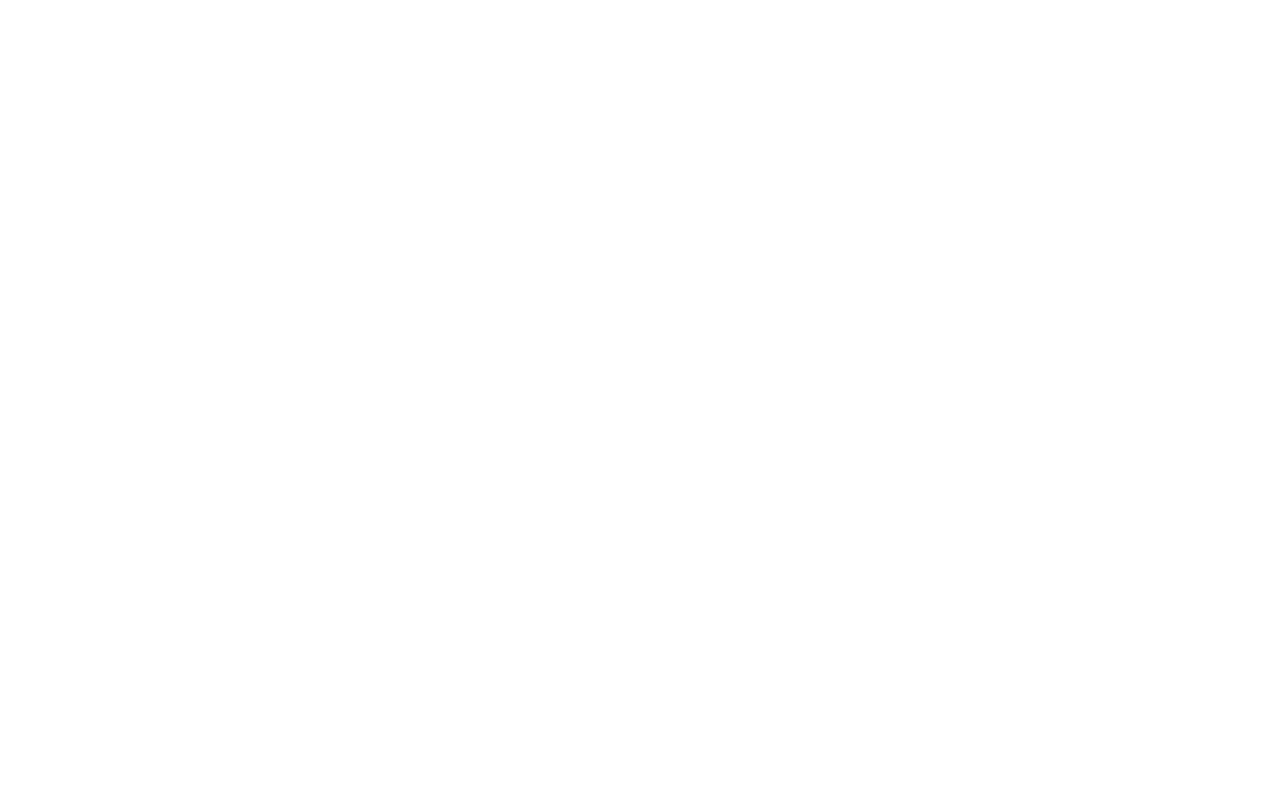
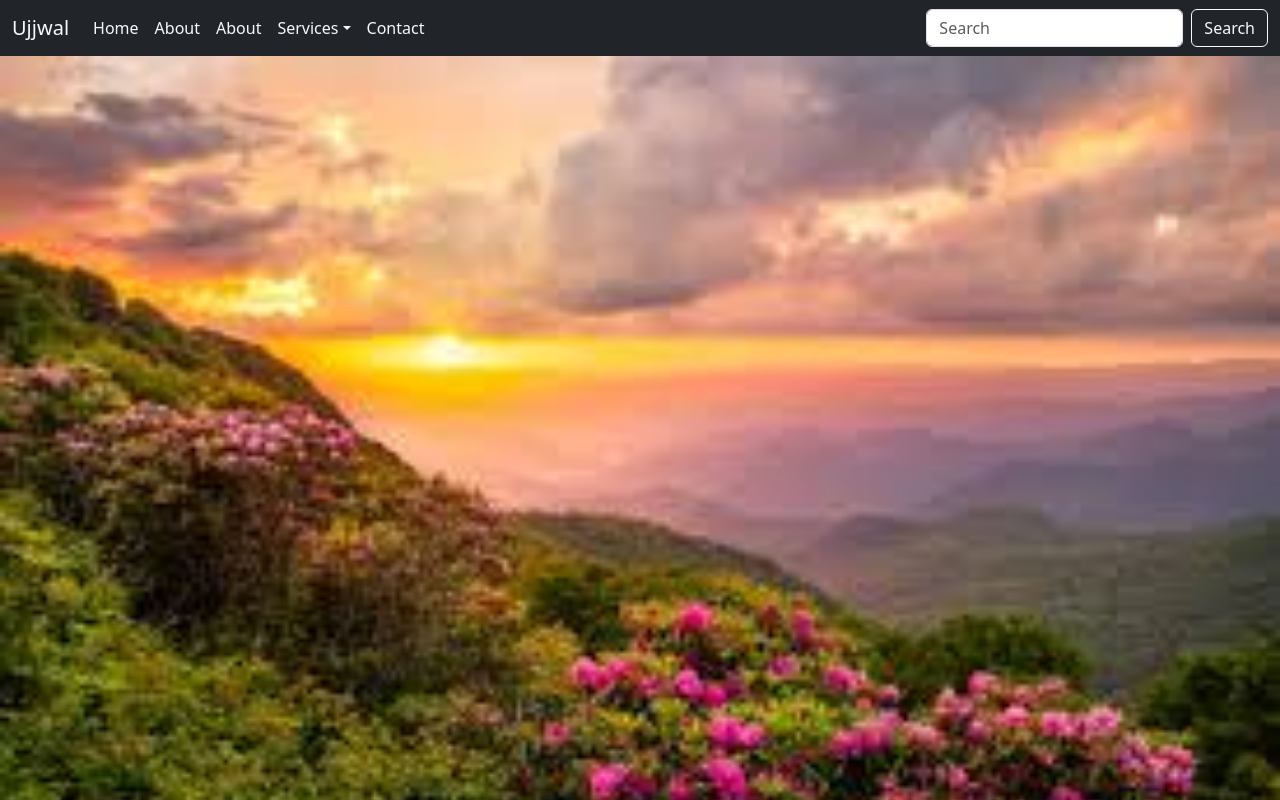
Before and after one commit to ujjwal05062002/ReactRevision, a React (Create React App) app: page / in a window 1280 px wide. Shown: the top 800 px of the page. Built offline with nearby package versions, Linux system fonts and the light colour scheme.

Commit message:
bootStrapExample

```diff
--- a/public/css/style.css
+++ b/public/css/style.css
@@ -1,3 +1,21 @@
+.background{
+    background: linear-gradient(navy,blue);
+}
+
+
+
+
+
+
+
+
+
+
+
+
+
+/*
+
 *{
     margin: 0;
 }
@@ -5,8 +23,8 @@
 .main{
     width: 100vw;
     height: 100vh;
-    /* display: grid;
-    place-items: center; */
+    display: grid;
+    place-items: center;
 }
 
 .center{
@@ -58,3 +76,4 @@
     cursor: pointer;
     border: none;
 }
+*/
--- a/public/index.html
+++ b/public/index.html
@@ -10,9 +10,11 @@
     />
     <link rel="stylesheet" href="/css/style.css">
     <title>React App</title>
+    <link href="https://cdn.jsdelivr.net/npm/bootstrap@5.3.3/dist/css/bootstrap.min.css" rel="stylesheet" integrity="sha384-QWTKZyjpPEjISv5WaRU9OFeRpok6YctnYmDr5pNlyT2bRjXh0JMhjY6hW+ALEwIH" crossorigin="anonymous">
   </head>
   <body>
     <noscript>You need to enable JavaScript to run this app.</noscript>
     <div id="root"></div>
+    <script src="https://cdn.jsdelivr.net/npm/bootstrap@5.3.3/dist/js/bootstrap.bundle.min.js" integrity="sha384-YvpcrYf0tY3lHB60NNkmXc5s9fDVZLESaAA55NDzOxhy9GkcIdslK1eN7N6jIeHz" crossorigin="anonymous"></script>
   </body>
 </html>
--- a/src/FunctionalComponent/BootStrapExample.jsx
+++ b/src/FunctionalComponent/BootStrapExample.jsx
@@ -4,6 +4,107 @@
     return(
         <>
 
+        {/* --------------------------------------------- navbar here------------------------------------------   */}
+
+        <nav className="navbar navbar-expand-lg bg-dark">
+  <div className="container-fluid">
+    <a className="navbar-brand text-light" href="#">Ujjwal</a>
+    <button className="navbar-toggler" type="button" data-bs-toggle="collapse" data-bs-target="#navbarSupportedContent" aria-controls="navbarSupportedContent" aria-expanded="false" aria-label="Toggle navigation">
+      <span className="navbar-toggler-icon"></span>
+    </button>
+    <div className="collapse navbar-collapse" id="navbarSupportedContent">
+      <ul className="navbar-nav me-auto mb-2 mb-lg-0">
+        <li className="nav-item">
+          <a className="nav-link text-light active" aria-current="page" href="#">Home</a>
+        </li>
+        <li className="nav-item">
+          <a className="nav-link text-light" href="#">About</a>
+        </li>
+        <li className="nav-item">
+          <a className="nav-link text-light" href="#">About</a>
+        </li>
+        <li className="nav-item dropdown">
+          <a className="nav-link text-light dropdown-toggle" href="#" role="button" data-bs-toggle="dropdown" aria-expanded="false">
+            Services
+          </a>
+          <ul className="dropdown-menu">
+            <li><a className="dropdown-item" href="#">ClassRoom Training</a></li>
+            <li><a className="dropdown-item" href="#">Online Training</a></li>
+            <li><a className="dropdown-item" href="#">Online Training</a></li>
+            <li><a className="dropdown-item" href="#">Corporate Training</a></li>
+          </ul>
+        </li>
+
+        <li className="nav-item">
+          <a className="nav-link text-light" href="#">Contact</a>
+        </li>
+      </ul>
+      <form className="d-flex" role="search">
+        <input className="form-control me-2" type="search" placeholder="Search" aria-label="Search" />
+        <button className="btn btn-outline-light" type="submit">Search</button>
+      </form>
+    </div>
+  </div>
+</nav>
+
+        {/* --------------------------------------------- carousel here------------------------------------------   */}
+
+
+<div id="carouselExampleIndicators" class="carousel slide">
+  <div class="carousel-indicators">
+    <button type="button" data-bs-target="#carouselExampleIndicators" data-bs-slide-to="0" class="active" aria-current="true" aria-label="Slide 1"></button>
+    <button type="button" data-bs-target="#carouselExampleIndicators" data-bs-slide-to="1" aria-label="Slide 2"></button>
+    <button type="button" data-bs-target="#carouselExampleIndicators" data-bs-slide-to="2" aria-label="Slide 3"></button>
+    <button type="button" data-bs-target="#carouselExampleIndicators" data-bs-slide-to="3" aria-label="Slide 3"></button>
+    <button type="button" data-bs-target="#carouselExampleIndicators" data-bs-slide-to="4" aria-label="Slide 3"></button>
+    <button type="button" data-bs-target="#carouselExampleIndicators" data-bs-slide-to="5" aria-label="Slide 3"></button>
+    <button type="button" data-bs-target="#carouselExampleIndicators" data-bs-slide-to="6" aria-label="Slide 3"></button>
+    <button type="button" data-bs-target="#carouselExampleIndicators" data-bs-slide-to="7" aria-label="Slide 3"></button>
+    <button type="button" data-bs-target="#carouselExampleIndicators" data-bs-slide-to="8" aria-label="Slide 3"></button>
+    <button type="button" data-bs-target="#carouselExampleIndicators" data-bs-slide-to="9" aria-label="Slide 3"></button>
+    <button type="button" data-bs-target="#carouselExampleIndicators" data-bs-slide-to="10" aria-label="Slide 3"></button>
+  </div>
+  <div class="carousel-inner">
+    <div class="carousel-item active">
+      <img src="/img/img1.jpg" class="d-block w-100" alt="..." />
+    </div>
+    <div class="carousel-item">
+      <img src="/img/img2.jpg" class="d-block w-100" alt="..." />
+    </div>
+    <div class="carousel-item">
+      <img src="/img/img3.jpg" class="d-block w-100" alt="..." />
+    </div>
+    <div class="carousel-item active">
+      <img src="/img/img4.jpg" class="d-block w-100" alt="..." />
+    </div>
+    <div class="carousel-item">
+      <img src="/img/img5.jpg" class="d-block w-100" alt=".." />
+    </div>
+    <div class="carousel-item">
+      <img src="/img/img6.jpg" class="d-block w-100" alt=".." />
+    </div>
+    <div class="carousel-item active">
+      <img src="/img/img7.jpg" class="d-block w-100" alt=".." />
+    </div>
+    <div class="carousel-item">
+      <img src="/img/img8.jpg" class="d-block w-100" alt=".." />
+    </div>
+    <div class="carousel-item">
+      <img src="/img/img9.jpg" class="d-block w-100" alt=".." />
+    </div>
+    <div class="carousel-item">
+      <img src="/img/img10.jpg" class="d-block w-100" alt=".." />
+    </div>
+  </div>
+  <button class="carousel-control-prev" type="button" data-bs-target="#carouselExampleIndicators" data-bs-slide="prev">
+    <span class="carousel-control-prev-icon" aria-hidden="true"></span>
+    <span class="visually-hidden">Previous</span>
+  </button>
+  <button class="carousel-control-next" type="button" data-bs-target="#carouselExampleIndicators" data-bs-slide="next">
+    <span class="carousel-control-next-icon" aria-hidden="true"></span>
+    <span class="visually-hidden">Next</span>
+  </button>
+</div>
         </>
     )
 }
```
